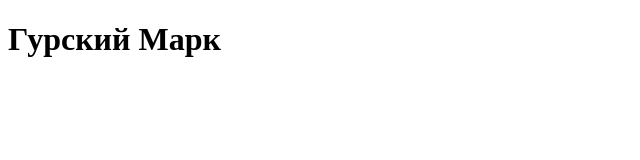
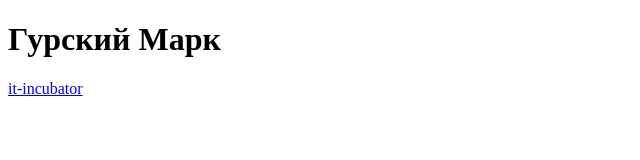
Before and after one commit to GurskiyMark/js-lessons, a plain HTML site: page index.html in a window 1280 px wide. Shown: the full height of the page, 0-640 px from the left. Drawn offline with Linux system fonts and the light colour scheme.

Commit message:
complete task-9

```diff
--- a/index.html
+++ b/index.html
@@ -20,7 +20,9 @@
         friendAge = 29;
     </script>
 </head>
-
+<footer data-cy="hw-footer-pre">
+    <a href="https://it-incubator.io/" target="_blank">it-incubator</a>
+</footer>
 <body>
 
 </body>
```
